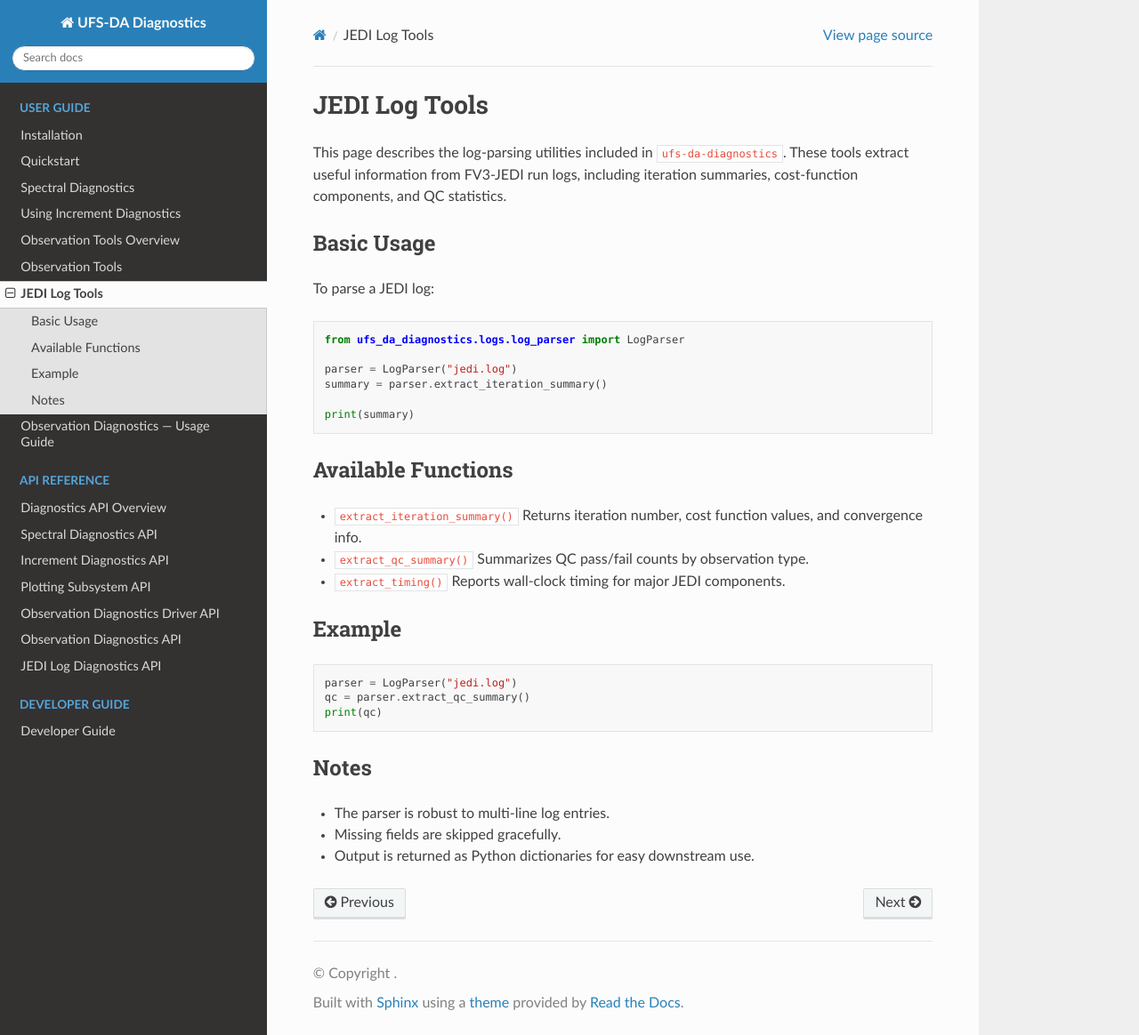
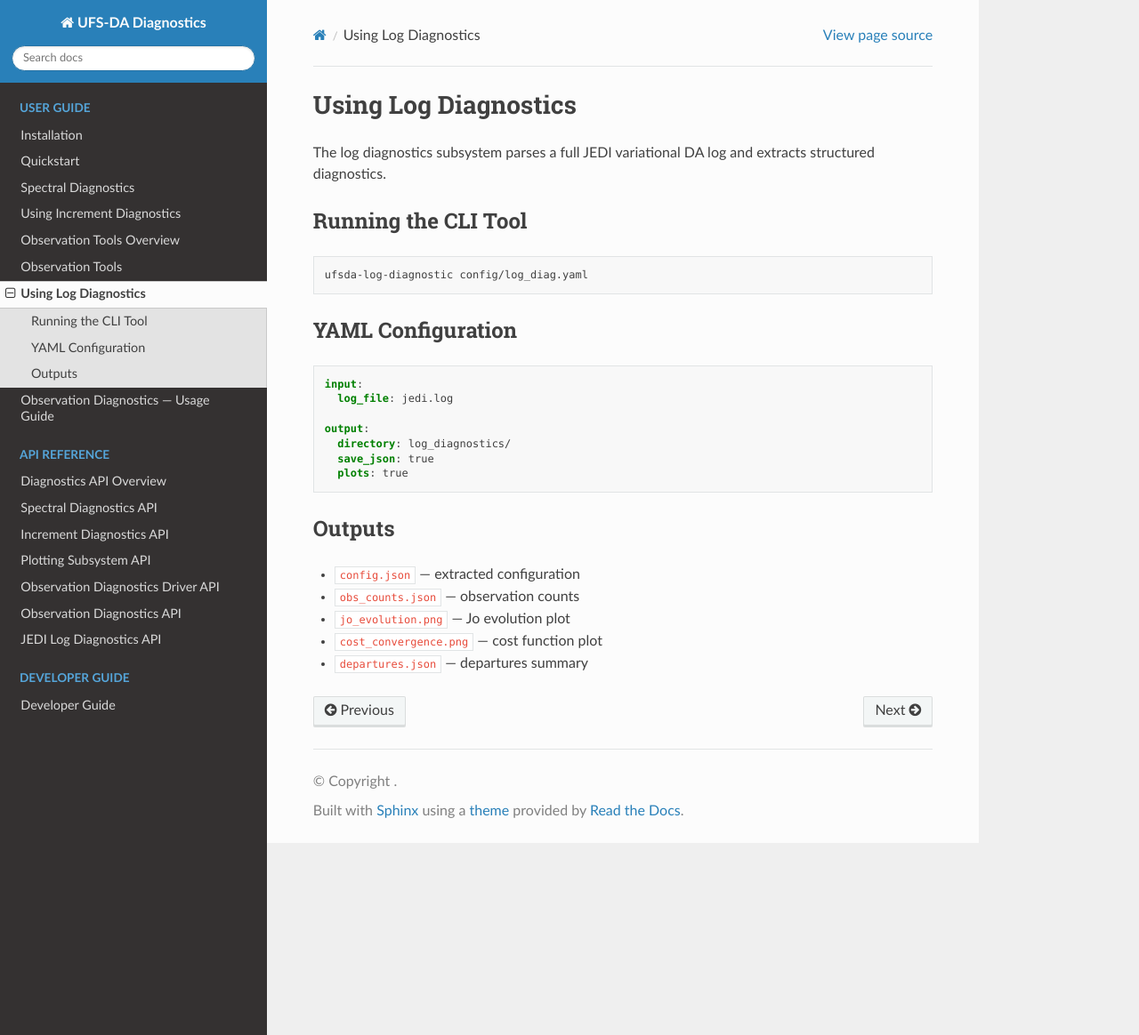
Before and after one commit to jkbk2004/ufs_da_diagnostics, a Sphinx documentation site: the page built from docs/usage_logs.rst, in a window 1280 px wide and 1164 px high. Shown: the whole window at 89% size. Built offline with Sphinx 7.4.7 and the Read the Docs theme 3.1.0, drawn with Linux system fonts in a browser that asks for light colours.

Commit message:
Update usage_logs.rst

```diff
--- a/docs/usage_logs.rst
+++ b/docs/usage_logs.rst
@@ -1,53 +1,36 @@
-JEDI Log Tools
-==============
+Using Log Diagnostics
+=====================
 
-This page describes the log‑parsing utilities included in
-``ufs-da-diagnostics``. These tools extract useful information from
-FV3‑JEDI run logs, including iteration summaries, cost‑function
-components, and QC statistics.
+The log diagnostics subsystem parses a full JEDI variational DA log and
+extracts structured diagnostics.
+
+Running the CLI Tool
+--------------------
+
+.. code-block:: bash
+
+    ufsda-log-diagnostic config/log_diag.yaml
 
 
-Basic Usage
------------
+YAML Configuration
+------------------
 
-To parse a JEDI log:
+.. code-block:: yaml
 
-.. code-block:: python
+    input:
+      log_file: jedi.log
 
-    from ufs_da_diagnostics.logs.log_parser import LogParser
-
-    parser = LogParser("jedi.log")
-    summary = parser.extract_iteration_summary()
-
-    print(summary)
+    output:
+      directory: log_diagnostics/
+      save_json: true
+      plots: true
 
 
-Available Functions
--------------------
-
-- ``extract_iteration_summary()``
-  Returns iteration number, cost function values, and convergence info.
-
-- ``extract_qc_summary()``
-  Summarizes QC pass/fail counts by observation type.
-
-- ``extract_timing()``
-  Reports wall‑clock timing for major JEDI components.
-
-
-Example
+Outputs
 -------
 
-.. code-block:: python
-
-    parser = LogParser("jedi.log")
-    qc = parser.extract_qc_summary()
-    print(qc)
-
-
-Notes
------
-
-- The parser is robust to multi‑line log entries.
-- Missing fields are skipped gracefully.
-- Output is returned as Python dictionaries for easy downstream use.
+- ``config.json`` — extracted configuration
+- ``obs_counts.json`` — observation counts
+- ``jo_evolution.png`` — Jo evolution plot
+- ``cost_convergence.png`` — cost function plot
+- ``departures.json`` — departures summary
```
